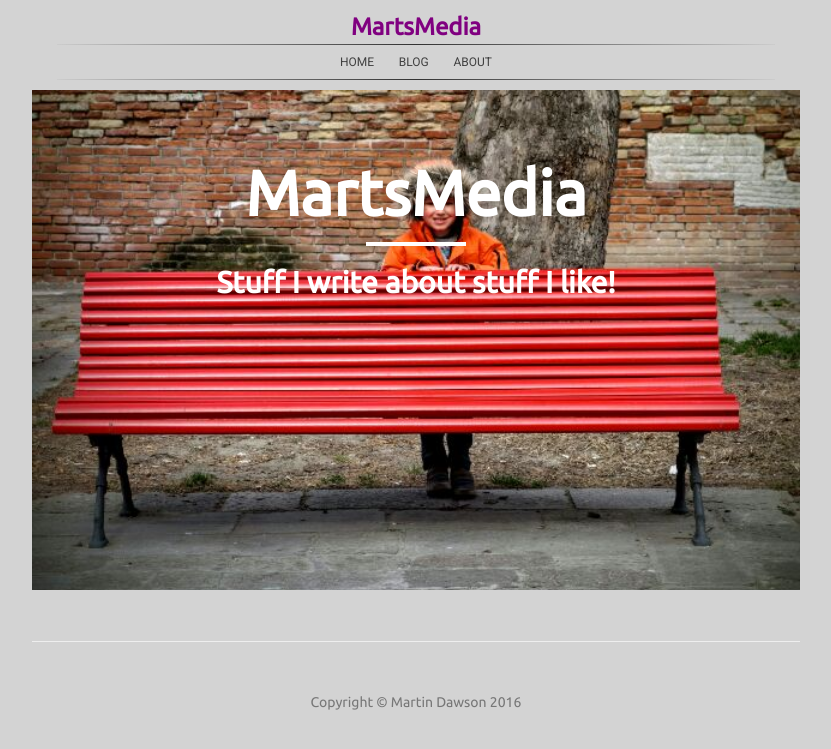
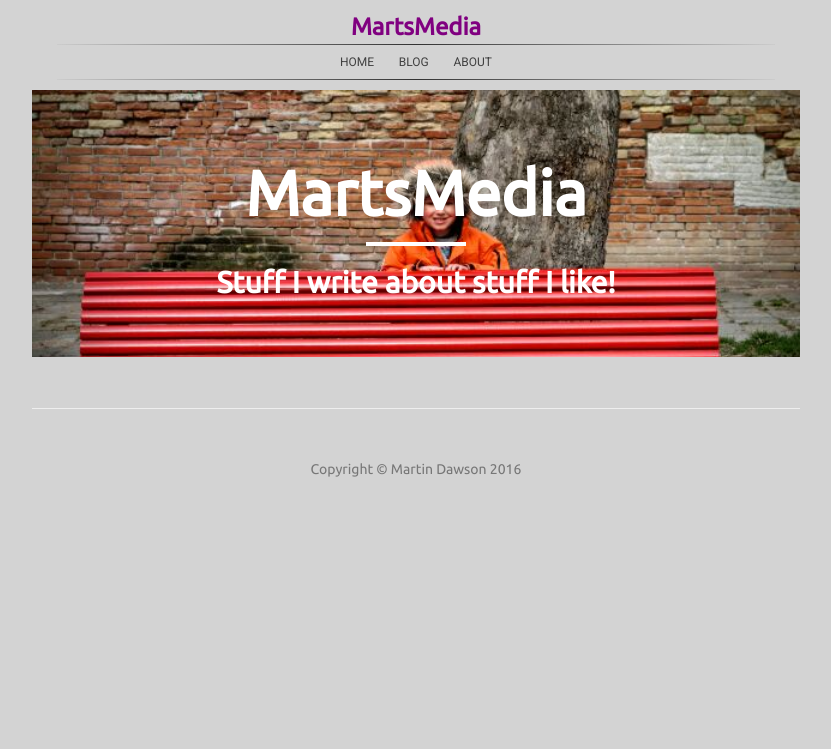
Before and after one commit to dawsino/dawsino.github.io, a Jekyll site: the page built from altindex.html, in a window 1280 px wide. Shown: the top 749 px of the page, without its empty margins (224-1055 px from the left). Built offline with Jekyll 4.4.1, drawn with Linux system fonts in a browser that asks for light colours; nearby versions of some CDN libraries.

Commit message:
Update custom.css

```diff
--- a/css/custom.css
+++ b/css/custom.css
@@ -233,7 +233,6 @@ h1, h2, h3, h4, h5, h6, body {
 }
 
 .jumbotron {
-    min-height: 500px;
     background-size: cover;
 }
 
```
